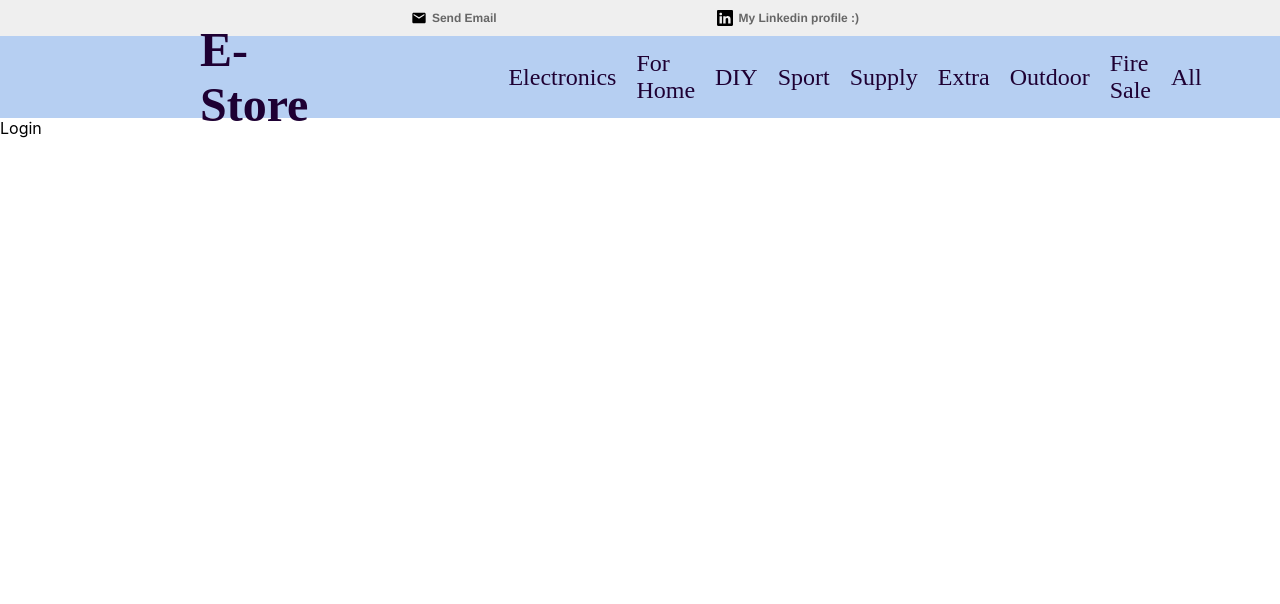
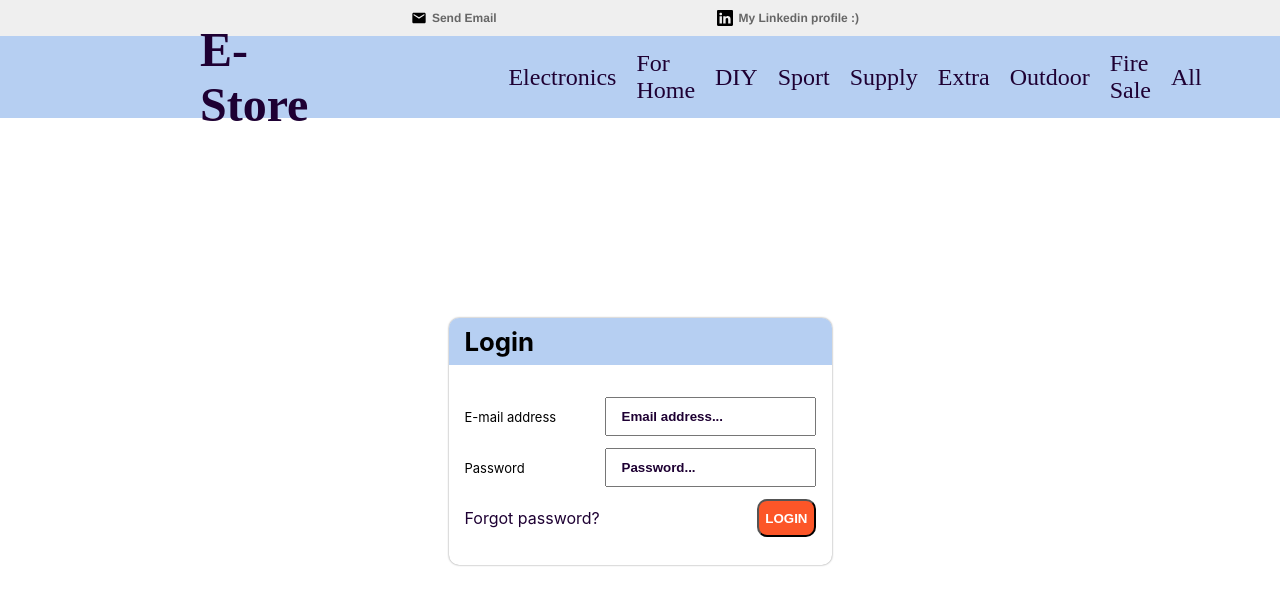
Before and after one commit to ireallyhavenoideawhatIdobutmostlyworks/store-client-react-ts, a React (Create React App) app: page /user in a window 1280 px wide. Shown: the top 604 px of the page. Built offline with nearby package versions, Linux system fonts and the light colour scheme.

Commit message:
improved scss

```diff
--- a/src/login_register_page/LoginRegister.scss
+++ b/src/login_register_page/LoginRegister.scss
@@ -0,0 +1,5 @@
+.login-register-container {
+    display: flex;
+    justify-content: center;
+    margin: 200px 450px 50px 450px;
+}
--- a/src/login_register_page/LoginRegister.tsx
+++ b/src/login_register_page/LoginRegister.tsx
@@ -1,13 +1,12 @@
 import React from 'react';
 import Login from './login/Login';
-import Register from './register/Register';
+import './LoginRegister.scss';
 
 const LoginRegister = () => {
     return (
         <React.Fragment>
             <section className='login-register-container'>
                 <Login></Login>
-                {/* <Register></Register> */}
             </section>
         </React.Fragment>
     )
--- a/src/login_register_page/login/Login.scss
+++ b/src/login_register_page/login/Login.scss
@@ -0,0 +1,62 @@
+.login-container {
+    box-shadow: 0 0 2px rgba(0, 0, 0, 50%);
+    border-radius: 10px;
+
+    .login-title-wrapper {
+        background-color: #B6CFF2;
+        margin: 0px 0px 16px;
+        padding: 8px 0px 8px 16px;
+        font-size: 22px;
+        border-top-left-radius: 10px;
+        border-top-right-radius: 10px;
+    }
+
+    .login-form-wrapper {
+
+        .login-form {
+            padding: 16px;
+        }
+
+        .login-input-wrapper,
+        .password-input-wrapper,
+        .login-action-wrapper {
+            display: flex;
+            align-items: center;
+            justify-content: space-between;
+            margin-bottom: 12px;
+            gap: 20px;
+
+            label {
+                width: 100px;
+                font-size: 13px;
+                margin-right: 20px;
+            }
+
+            input {
+                padding: 10px 15px 10px 15px;
+            }
+
+            input::placeholder {
+                color: #1E0033;
+                font-weight: 700;
+            }
+        }
+
+        .login-action-wrapper {
+
+            button {
+                height: 38px;
+                color: #fff;
+                background-color: #FC5628;
+                font-weight: 700;
+                text-transform: uppercase;
+                border-radius: 10px;
+            }
+
+            a {
+                text-decoration: none;
+                color: #1E0033;
+            }
+        }
+    }
+}
--- a/src/login_register_page/login/Login.tsx
+++ b/src/login_register_page/login/Login.tsx
@@ -1,4 +1,5 @@
 import React from 'react';
+import { Link } from 'react-router-dom';
 import './Login.scss';
 
 const Login = () => {
@@ -6,11 +7,26 @@ const Login = () => {
         <React.Fragment>
             <section className="login-container">
                 <div className="login-title-wrapper">
-                    <p>Login</p>
+                    <h3>Login</h3>
                 </div>
                 <div className="login-form-wrapper">
                     <form className="login-form">
-
+                        <div className="login-input-wrapper">
+                            <label className="email-label">E-mail address</label>
+                            <div className="email-input">
+                                <input type="email" placeholder="Email address..." aria-invalid="false" ></input>
+                            </div>
+                        </div>
+                        <div className='password-input-wrapper'>
+                            <label className="email-label">Password</label>
+                            <div className="password-input">
+                                <input type="password" placeholder="Password..." aria-invalid="false" ></input>
+                            </div>
+                        </div>
+                        <div className="login-action-wrapper">
+                            <Link to="/forgot-password">Forgot password?</Link>
+                            <button>Login</button>
+                        </div>
                     </form>
                 </div>
 
--- a/src/login_register_page/register/Register.tsx
+++ b/src/login_register_page/register/Register.tsx
@@ -4,7 +4,7 @@ import './Register.scss';
 const Register = () => {
     return (
         <React.Fragment>
-            <header className='header-personal-info-container'>222
+            <header className='register-container'>
 
             </header>
         </React.Fragment>
--- a/src/main-page/slider/Slider.scss
+++ b/src/main-page/slider/Slider.scss
@@ -166,7 +166,6 @@
         font-size: 0.875rem;
         background: #efefef;
         font-weight: 700;
-
     }
 
     .product-adventages-detail-wrapper {
```
